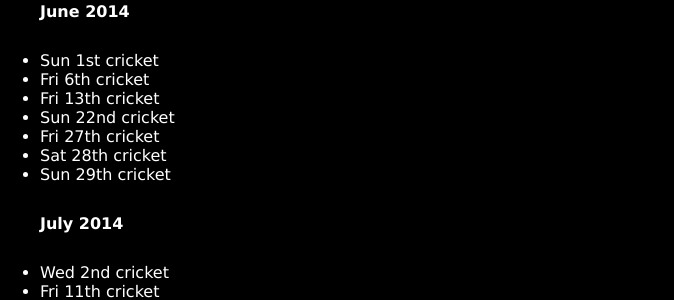
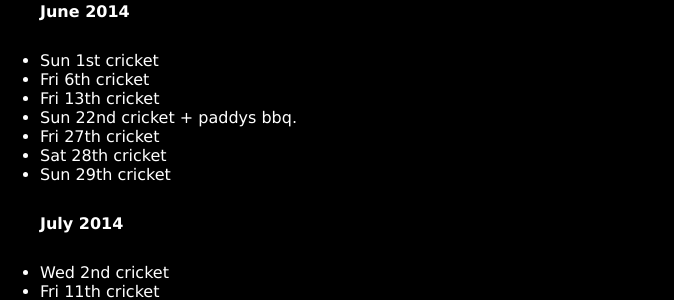
Before and after one commit to rjw1/randomness.org.uk, a Jekyll site: the page built from diary/index.md, in a window 1280 px wide. Shown: the part 571-871 px from the top of the page, without its empty margins (0-674 px from the left). Built offline with Jekyll 4.4.1, drawn with Linux system fonts in a browser that asks for light colours; Markdown is read by kramdown in place of the engine named in the settings.

Commit message:
paddy bbq

```diff
--- a/diary/index.md
+++ b/diary/index.md
@@ -31,7 +31,7 @@ layout: default
 * Sun 1st cricket
 * Fri 6th cricket
 * Fri 13th cricket
-* Sun 22nd cricket
+* Sun 22nd cricket + paddys bbq.
 * Fri 27th cricket
 * Sat 28th cricket
 * Sun 29th cricket
```
